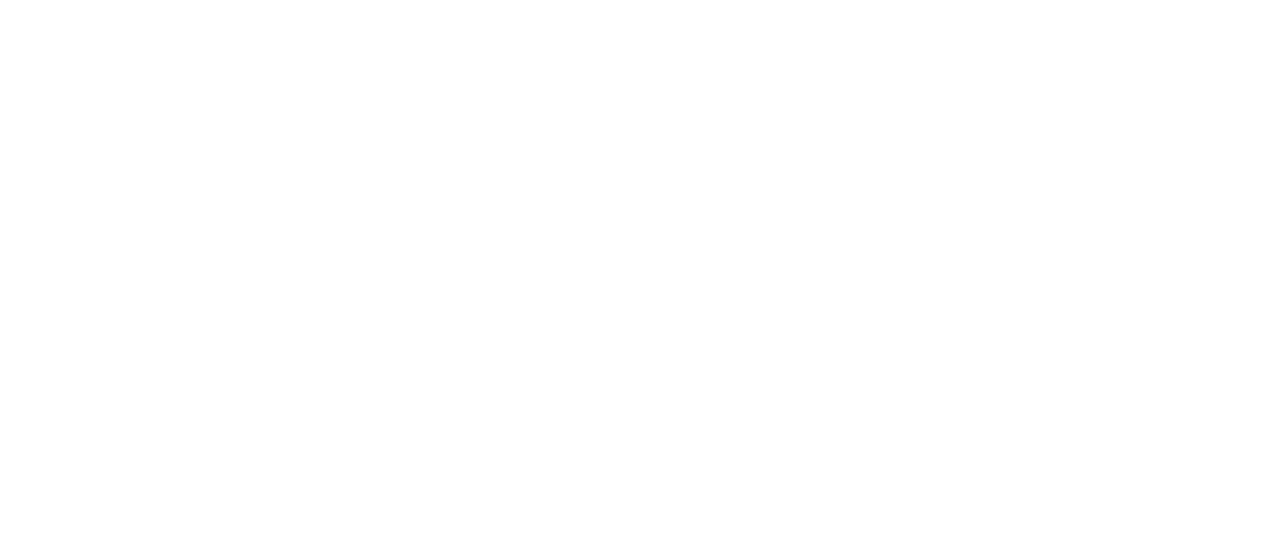
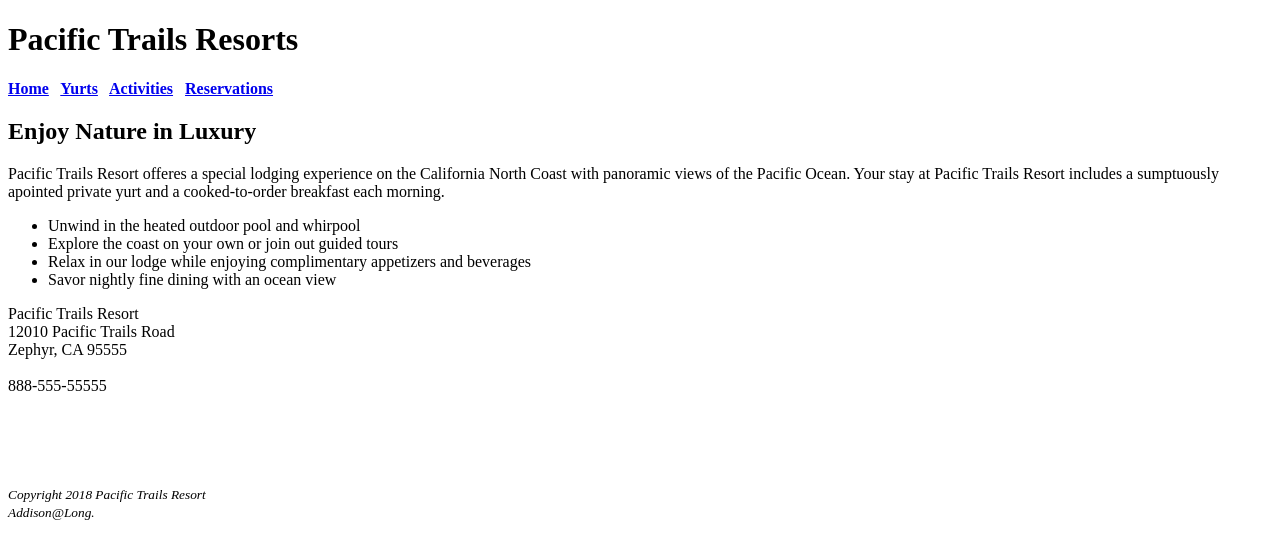
Before and after one commit to 44144-Sp22/ch2casestudy-Addisonlong, a plain HTML site: page index.html in a window 1280 px wide. Drawn offline with Linux system fonts and the light colour scheme.

Commit message:
Chapter 2 Case Study

```diff
--- a/index.html
+++ b/index.html
@@ -1,10 +1,48 @@
 <!DOCTYPE html>
 <html lang="en">
+
 <head>
-<title>Pacific Trails Resort</title>
-<meta charset="utf-8">
+  <title>Pacific Trails Resort</title>
+  <meta charset="utf-8">
 </head>
+<h1>Pacific Trails Resorts</h1>
+<nav>
+  <b>
+    <a href="index.html"> Home</a> &nbsp;
+    <a href="yurts.html"> Yurts</a> &nbsp;
+    <a href="activities.html"> Activities</a> &nbsp;
+    <a href="reservations.html"> Reservations</a>
+  </b>
+</nav>
+
 <body>
+  <main>
+    <h2> Enjoy Nature in Luxury</h2>
+    <p>Pacific Trails Resort offeres a special lodging experience on the California North Coast with panoramic views of the Pacific Ocean. Your stay at Pacific Trails Resort includes a sumptuously apointed
+      private yurt and a cooked-to-order breakfast each morning.
+    <ul>
+      <li> Unwind in the heated outdoor pool and whirpool</li>
+      <li> Explore the coast on your own or join out guided tours</li>
+      <li> Relax in our lodge while enjoying complimentary appetizers and beverages</li>
+      <li> Savor nightly fine dining with an ocean view</li>
+    </ul>
 
+    <div>
+      Pacific Trails Resort<br>
+      12010 Pacific Trails Road<br>
+      Zephyr, CA 95555<br><br>
+      888-555-55555
+    </div>
+  </main>
 </body>
+
+<footer>
+  <small>
+    <i>
+      <br><br><br><br><br>Copyright 2018 Pacific Trails Resort<br>
+      Addison@Long.
+</footer>
+</small>
+</i>
+
 </html>
```
Also changed, not shown: Yurts.html (added, +64 -0 lines).
